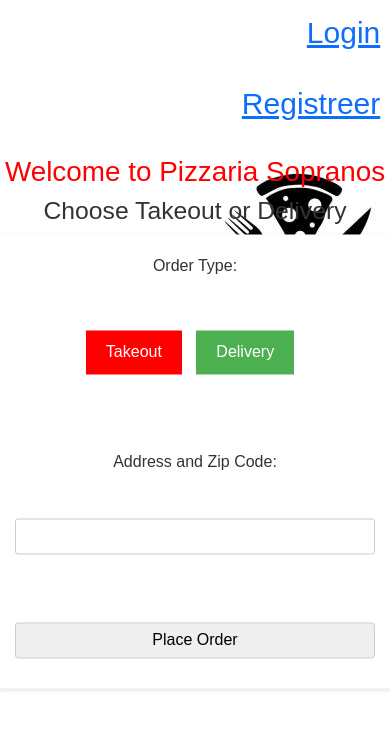
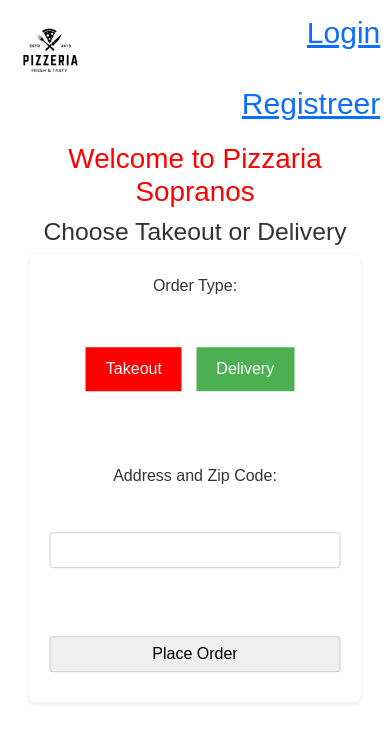
Before and after one commit to DjodyKort/Pizzaria-Sopranos, a PHP site: page / in a window 390 px wide; the page is wider, and only the part inside the window is pictured. Shown: the top 743 px of that part. Run offline with PHP 8.4, Linux system fonts and the light colour scheme.

Commit message:
update css push

```diff
--- a/files/php/functions.php
+++ b/files/php/functions.php
@@ -192,13 +192,13 @@ class Functions {
         }
 
 
-        echo("
-            <div class='htmlHeader'>
+        echo("<div class='htmlHeader'>
                 <div class='headerDivs'>
                     <a href=".self::dynamicPathFromIndex().">
-                        <img src='".self::dynamicPathFromIndex()."files/images/logo.jpg' class='float-start'>
+                        <img src='".self::dynamicPathFromIndex()."files/images/logo.jpg' class='float-start img-fluid' style='width: calc(90% - 75px);'>
                     </a>
-                </div> ");
+                </div> ")
+            ;
         if(!isset($_SESSION['loggedIn'])){ echo("
                     <div class='headerDivs'>
                         <p class='login'><a href='".self::dynamicPathFromIndex()."files/php/pages/login.php'>Login</a></p>
--- a/files/php/pages/menu.php
+++ b/files/php/pages/menu.php
@@ -10,10 +10,6 @@
 
 <body class="MenuBody">
     <section class="MenuContainer" id="MenuContainer">
-
-
-
-
 
     </section>
 
--- a/index.php
+++ b/index.php
@@ -19,7 +19,7 @@ if(isset($_POST['submit'])){
 # Body
 echo("
 <div class='box'>
-<h1>Welcome to Pizzaria Sopranos</h1>
+    <h1>Welcome to Pizzaria Sopranos</h1>
     <h2>Choose Takeout or Delivery</h2>
     <form method='POST'>
         <label for='order_type'>Order Type:</label>
@@ -40,6 +40,19 @@ echo("
         <input type='submit' class='enterZipText' name='submit' value='Place Order'>
     </form>
 </div>
+
+<style>
+    /* Responsive Styles */
+    @media only screen and (max-width: 600px) {
+        .box {
+            width: 90%;
+            margin: 0 auto;
+        }
+        .enterZipText {
+            width: 100%;
+        }
+    }
+</style>
 ");
 
 # Footer
```
